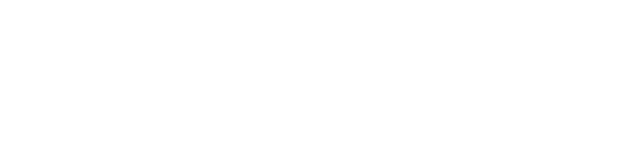
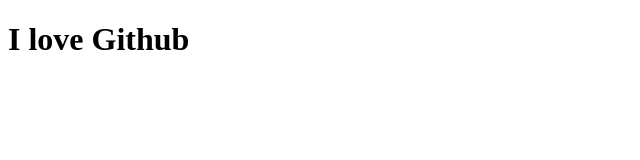
Before and after one commit to bee-testgithub/Visual-Studio-Code-Repo, a plain HTML site: page index.html in a window 1280 px wide. Shown: the whole page, without its empty margins (0-640 px from the left). Drawn offline with Linux system fonts and the light colour scheme.

Commit message:
Third commit

```diff
--- a/index.html
+++ b/index.html
@@ -4,9 +4,9 @@
     <meta charset="UTF-8">
     <meta http-equiv="X-UA-Compatible" content="IE=edge">
     <meta name="viewport" content="width=device-width, initial-scale=1.0">
-    <title>Document</title>
+    <title>Title</title>
 </head>
 <body>
-
+    <h1>I love Github</h1>
 </body>
 </html>
```
Also changed, not shown: home.html (added).
